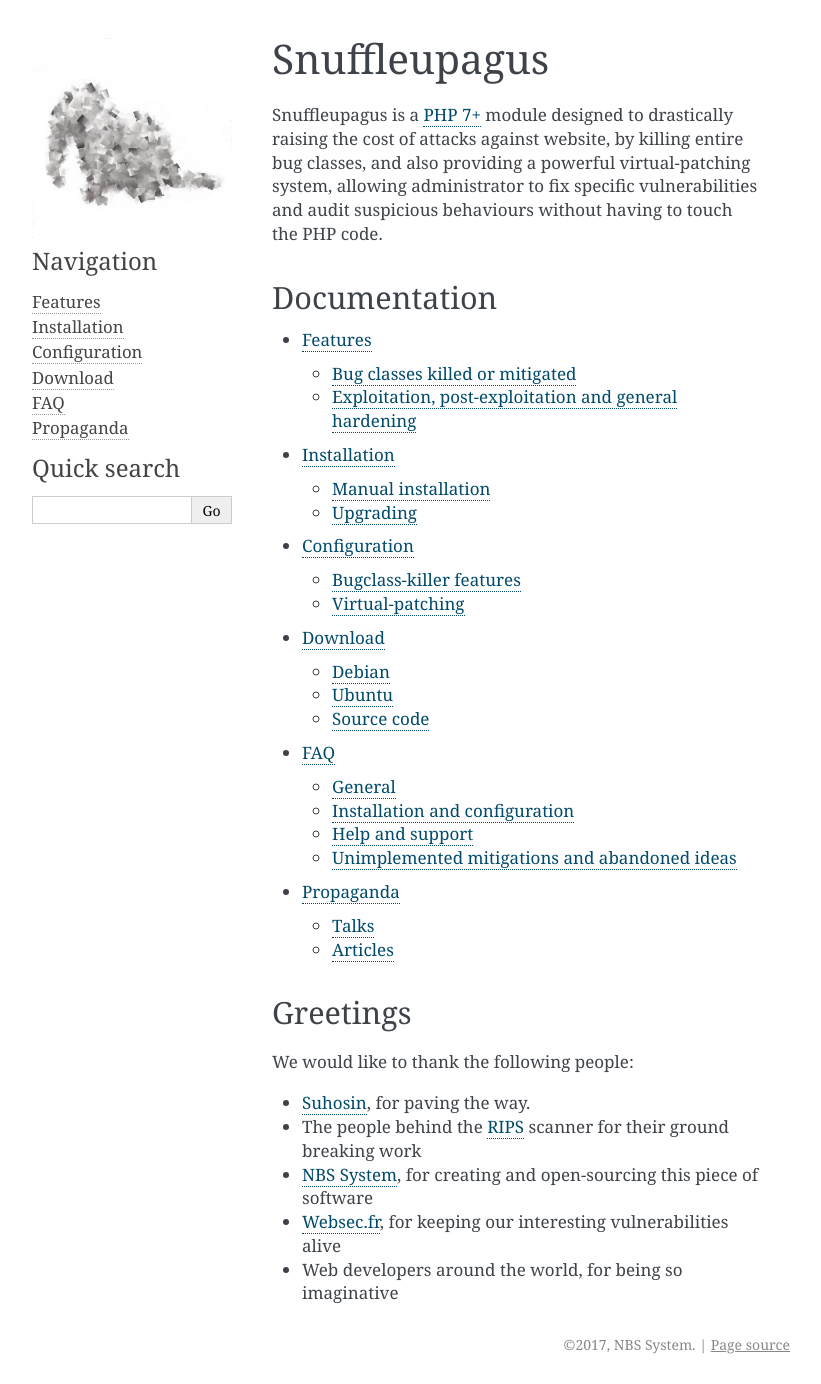
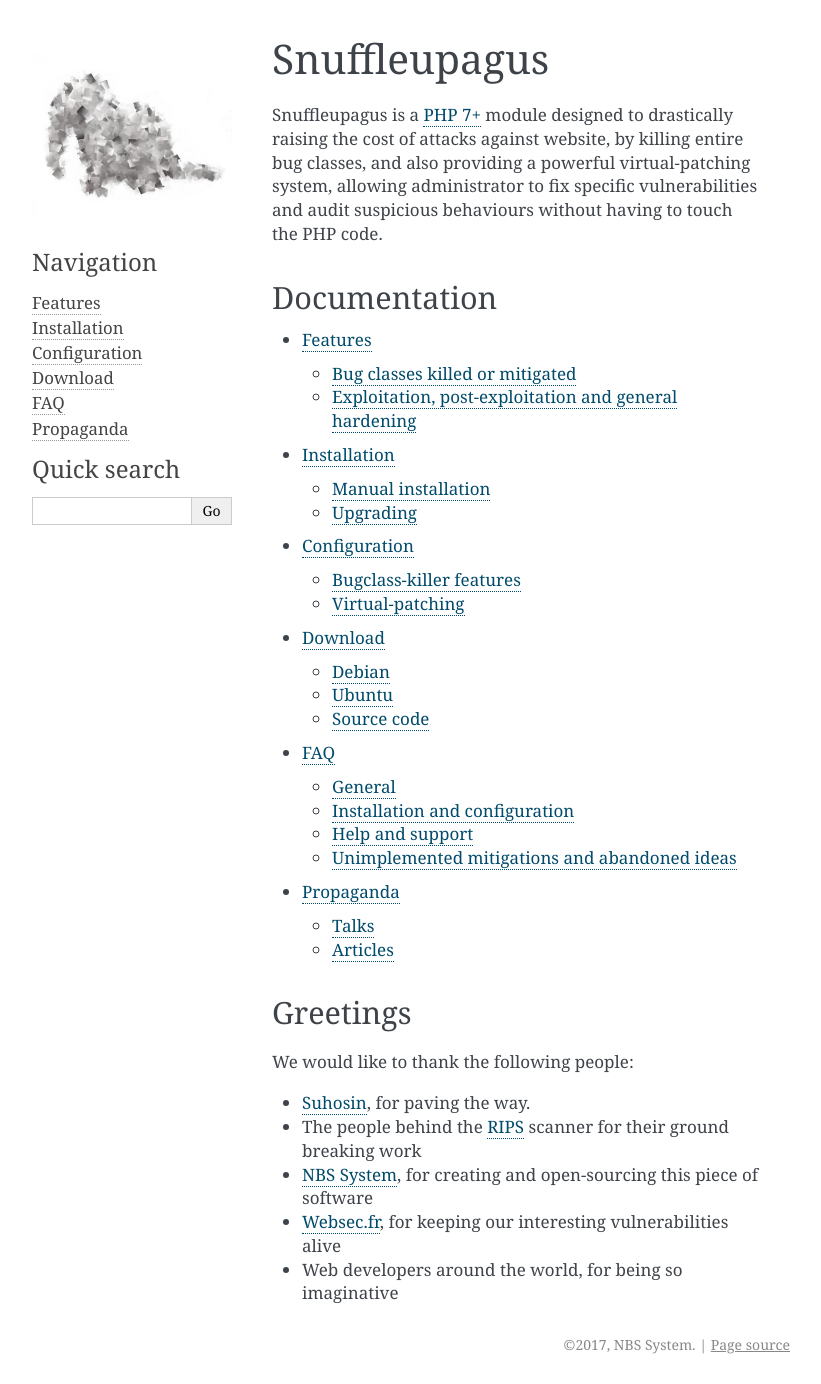
Before and after one commit to jvoisin/snuffleupagus, a Sphinx documentation site: the page built from doc/source/index.rst, in a window 1280 px wide. Shown: the whole page, without its empty margins (234-1055 px from the left). Built offline with Sphinx 7.4.7, drawn with Linux system fonts in a browser that asks for light colours.

Commit message:
Add a favicon!

```diff
--- a/doc/source/conf.py
+++ b/doc/source/conf.py
@@ -90,6 +90,8 @@
 # documentation.
 #
 
+html_favicon = './_static/sp.ico'
+
 html_sidebars = {
     '**': [
         'about.html',
@@ -100,7 +102,7 @@
     ]
 }
 html_theme_options = {
-        'logo': './sp.jpg',
+        'logo': './sp.png',
         #'description': '<br>Killing bug-classes in PHP 7, virtual-patching the rest.',
         #'fixed_sidebar': True,
         'page_width': '60%',
```
Also changed, not shown: doc/source/_static/sp.ico (added), doc/source/_static/sp.jpg (deleted), doc/source/_static/sp.png (added).
